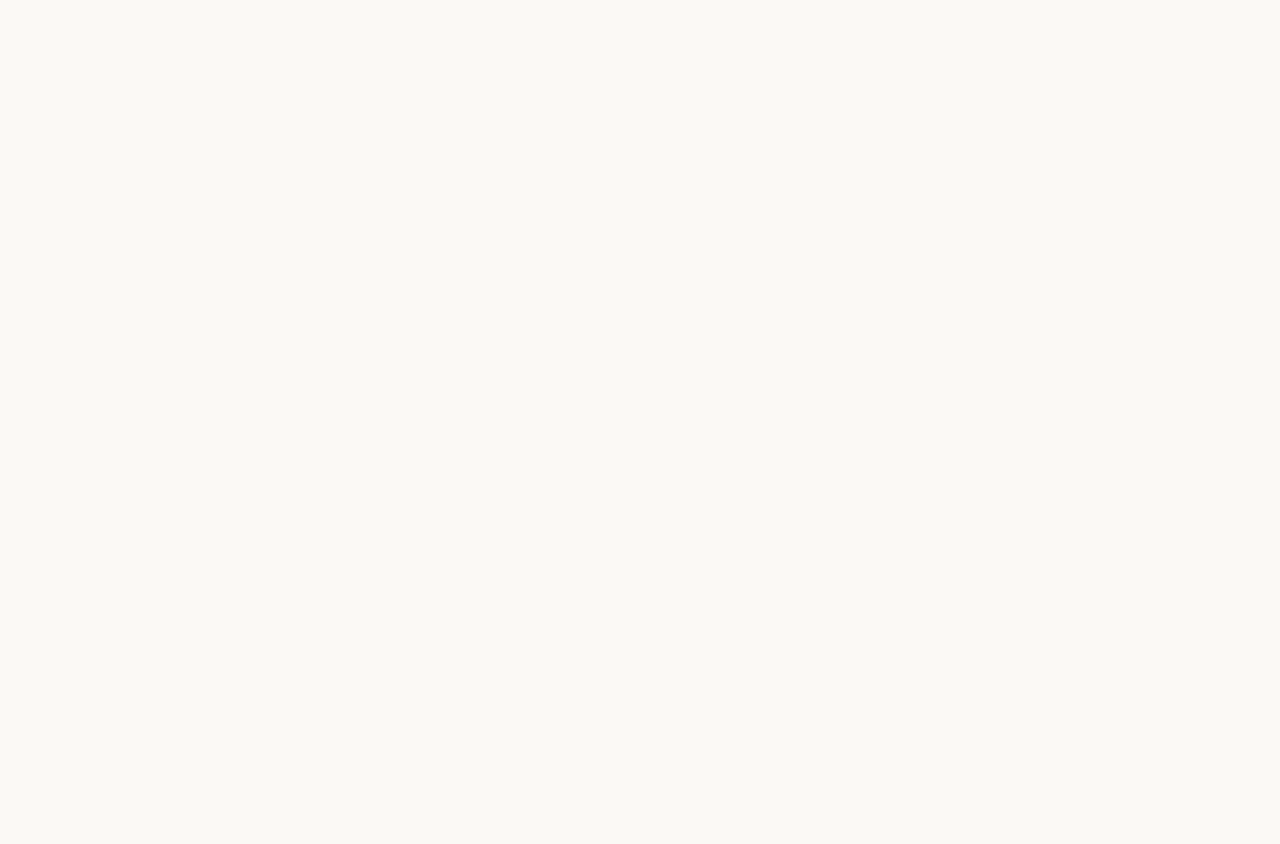
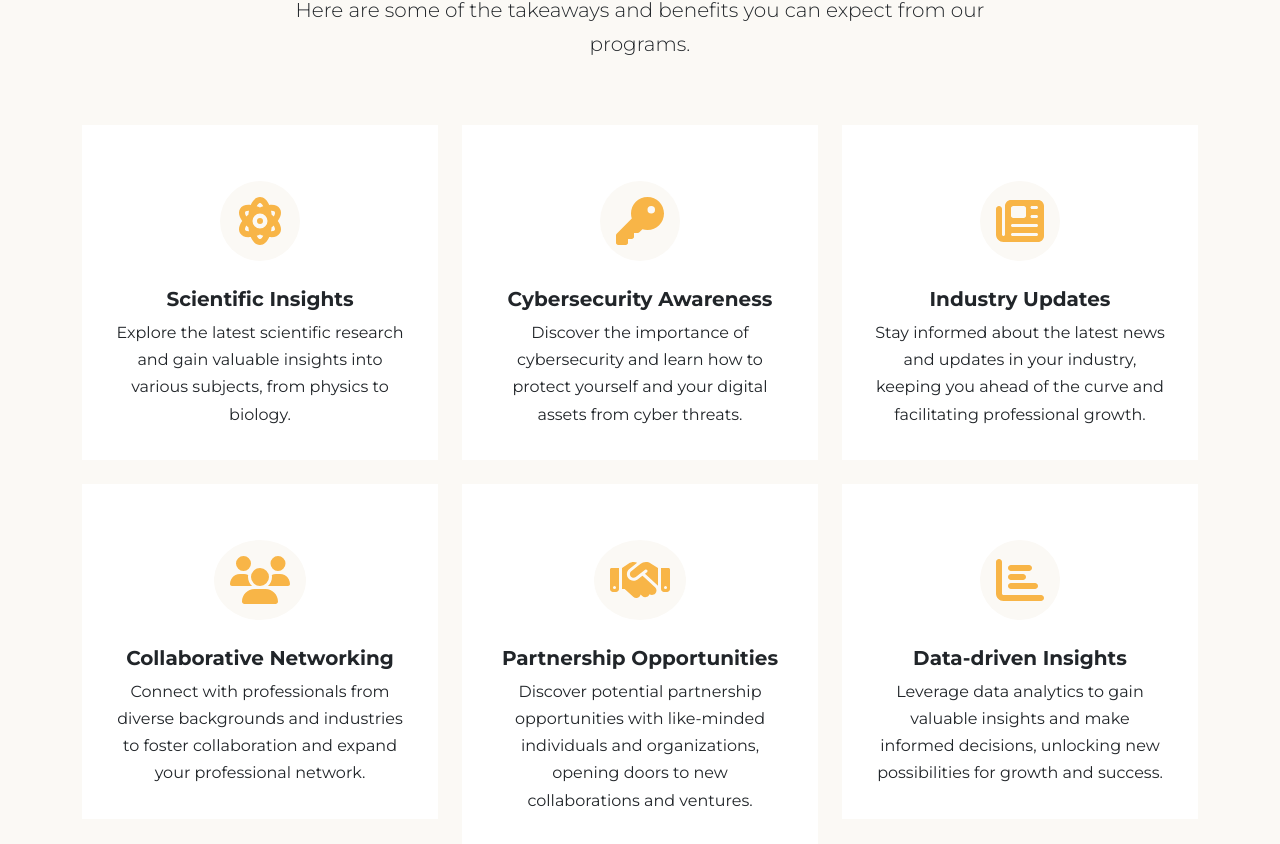
Before and after one commit to PedroMarcelino7/TrainingWebsite, a React (Vite) app: page / in a window 1280 px wide. Shown: the part 4758-5602 px from the top of the page. Before the commit the page ends 4696 px from the top, so only its background shows below. Built offline with nearby package versions, Linux system fonts and the light colour scheme.

Commit message:
takeaways component

```diff
--- a/src/App.jsx
+++ b/src/App.jsx
@@ -7,6 +7,7 @@
 import Summary from './components/Summary/Summary'
 import Details2 from './components/Details2/Details2'
 import Invitation from './components/Invitation/Invitation'
+import Takeaways from './components/Takeaways/Takeaways'
 
 function App() {
   return (
@@ -19,6 +20,7 @@
       <Summary />
       <Details2 />
       <Invitation />
+      <Takeaways />
     </>
   )
 }
--- /dev/null
+++ b/src/components/Takeaways/Takeaways.jsx
@@ -0,0 +1,106 @@
+import './Takeaways.scss'
+
+import { FontAwesomeIcon } from '@fortawesome/react-fontawesome';
+import { faAtom, faKey, faNewspaper, faUsers, faChartBar, faHandshake } from '@fortawesome/free-solid-svg-icons'
+
+export default function Takeaways() {
+    return (
+        <section className="takeaways my-5 bg-light" id="takeaways">
+            <div className="container">
+                <div className="row text-center mb-5">
+                    <div className="col-md-8 offset-md-2">
+                        <h2>Key Takeaways</h2>
+                        <p className="lead">
+                            Here are some of the takeaways and benefits you can expect from
+                            our programs.
+                        </p>
+                    </div>
+                </div>
+
+                <div className="row">
+                    <div className="col-md-4">
+                        <div className="card mb-4 rounded-0 border-0 p-3 bg-white">
+                            <div className="card-body text-center">
+                                <FontAwesomeIcon icon={faAtom} className='fa-3x text-primary bg-light rounded-circle p-3 my-4' />
+                                <h5 className="card-title">Scientific Insights</h5>
+                                <p className="card-text">
+                                    Explore the latest scientific research and gain valuable
+                                    insights into various subjects, from physics to biology.
+                                </p>
+                            </div>
+                        </div>
+                    </div>
+
+                    <div className="col-md-4">
+                        <div className="card mb-4 rounded-0 border-0 p-3 bg-white">
+                            <div className="card-body text-center">
+                                <FontAwesomeIcon icon={faKey} className='fa-3x text-primary bg-light rounded-circle p-3 my-4' />
+                                <h5 className="card-title">Cybersecurity Awareness</h5>
+                                <p className="card-text">
+                                    Discover the importance of cybersecurity and learn how to
+                                    protect yourself and your digital assets from cyber threats.
+                                </p>
+                            </div>
+                        </div>
+                    </div>
+
+                    <div className="col-md-4">
+                        <div className="card mb-4 rounded-0 border-0 p-3 bg-white">
+                            <div className="card-body text-center">
+                                <FontAwesomeIcon icon={faNewspaper} className='fa-3x text-primary bg-light rounded-circle p-3 my-4' />
+                                <h5 className="card-title">Industry Updates</h5>
+                                <p className="card-text">
+                                    Stay informed about the latest news and updates in your
+                                    industry, keeping you ahead of the curve and facilitating
+                                    professional growth.
+                                </p>
+                            </div>
+                        </div>
+                    </div>
+
+                    <div className="col-md-4">
+                        <div className="card mb-4 rounded-0 border-0 p-3 bg-white">
+                            <div className="card-body text-center">
+                                <FontAwesomeIcon icon={faUsers} className='fa-3x text-primary bg-light rounded-circle p-3 my-4' />
+                                <h5 className="card-title">Collaborative Networking</h5>
+                                <p className="card-text">
+                                    Connect with professionals from diverse backgrounds and
+                                    industries to foster collaboration and expand your
+                                    professional network.
+                                </p>
+                            </div>
+                        </div>
+                    </div>
+
+                    <div className="col-md-4">
+                        <div className="card mb-4 rounded-0 border-0 p-3 bg-white">
+                            <div className="card-body text-center">
+                                <FontAwesomeIcon icon={faHandshake} className='fa-3x text-primary bg-light rounded-circle p-3 my-4' />
+                                <h5 className="card-title">Partnership Opportunities</h5>
+                                <p className="card-text">
+                                    Discover potential partnership opportunities with like-minded
+                                    individuals and organizations, opening doors to new
+                                    collaborations and ventures.
+                                </p>
+                            </div>
+                        </div>
+                    </div>
+
+                    <div className="col-md-4">
+                        <div className="card mb-4 rounded-0 border-0 p-3 bg-white">
+                            <div className="card-body text-center">
+                                <FontAwesomeIcon icon={faChartBar} className='fa-3x text-primary bg-light rounded-circle p-3 my-4' />
+                                <h5 className="card-title">Data-driven Insights</h5>
+                                <p className="card-text">
+                                    Leverage data analytics to gain valuable insights and make
+                                    informed decisions, unlocking new possibilities for growth and
+                                    success.
+                                </p>
+                            </div>
+                        </div>
+                    </div>
+                </div>
+            </div>
+        </section>
+    )
+}
```
Also changed, not shown: src/components/Takeaways/Takeaways.scss (added).
